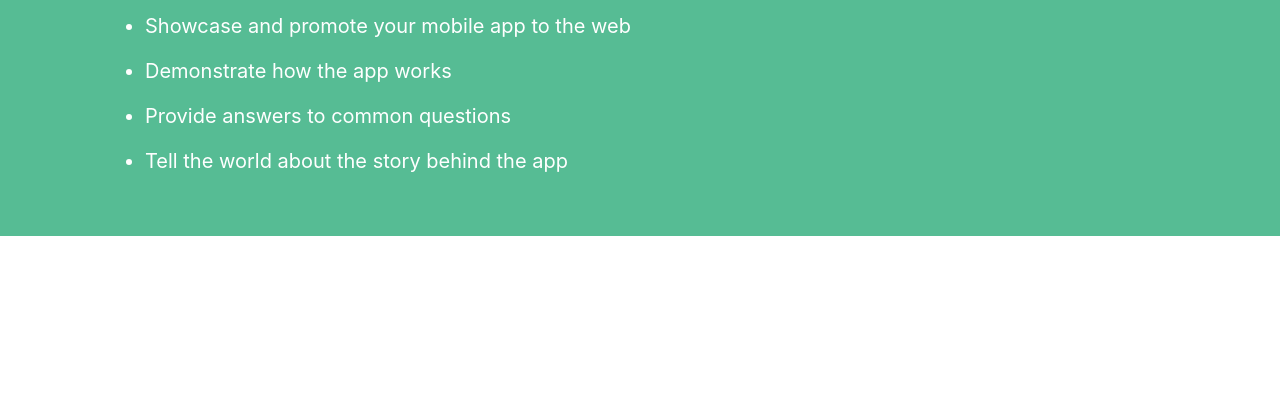
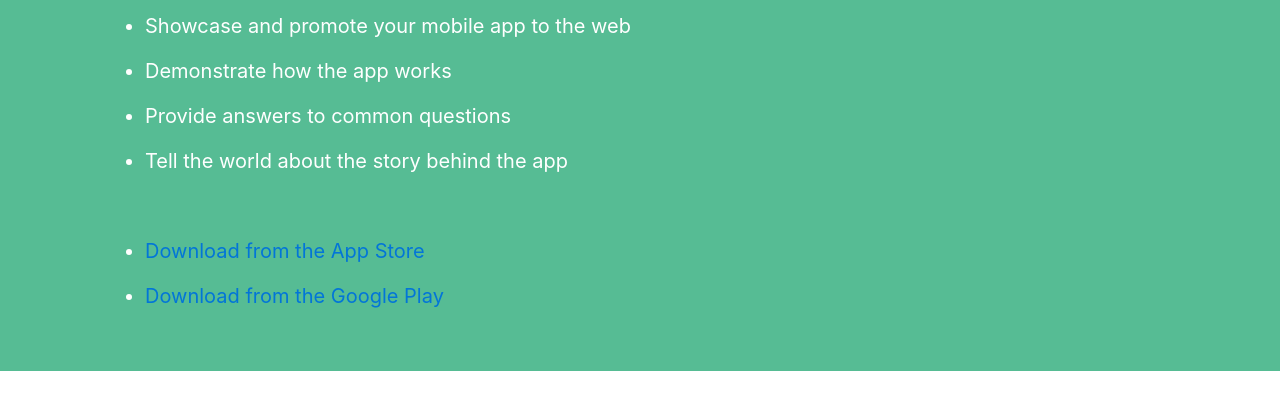
Before and after one commit to BaidaaAlbzoor/Responsive_Template, a plain HTML site: page index.html in a window 1280 px wide. Shown: the part 209-618 px from the top of the page. Drawn offline with nearby package versions, Linux system fonts and the light colour scheme.

Commit message:
Add download area to the Promotion section

```diff
--- a/index.html
+++ b/index.html
@@ -21,7 +21,7 @@
             <!-- div container including logo and toggleable navbar  -->
             <h1 class="logo pull-left">
                 <a href="#">
-                    <img class="logo" src="logo.png" alt="logo">
+                    <img class="logo" src="./images/logo.png" alt="logo">
                     <span class="title">DELTA</span>
                 </a>
             </h1>
@@ -68,12 +68,26 @@
                 <div class="col-lg-8">
                     <h2>Delta helps you promote your mobile app</h2>
                     <ul>
-                        <li> Showcase and promote your mobile app to the web</li>
+                        <li>Showcase and promote your mobile app to the web</li>
                         <li>Demonstrate how the app works</li>
                         <li>Provide answers to common questions</li>
                         <li>Tell the world about the story behind the app</li>
 
                     </ul>
+
+                    <!-- start of download area -->
+                    <div class="download-area">
+                        <ul>
+                            <li class="ios-btn">
+                                <a href="#">Download from the App Store</a>
+                            </li>
+                            <li class="android-btn">
+                                <a href="#">Download from the Google Play</a>
+                            </li>
+                        </ul>
+                    </div>
+                    <!-- end of download area -->
+
                 </div>
                 <div class="col-lg-4">
 
```
